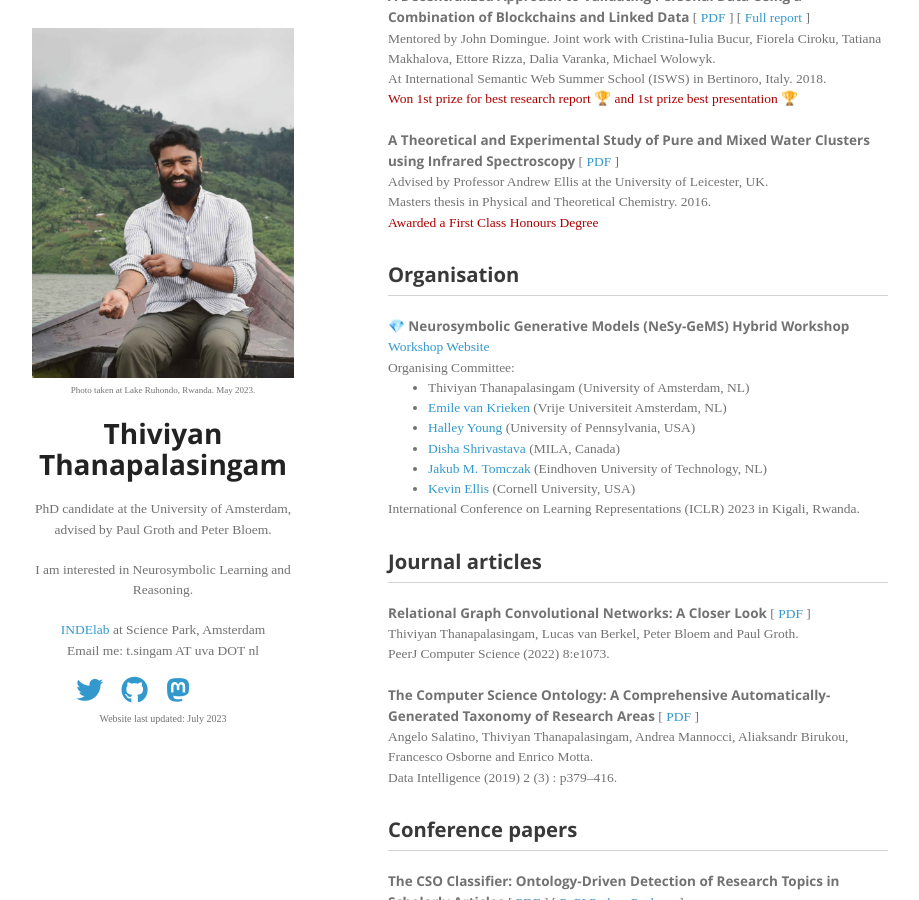
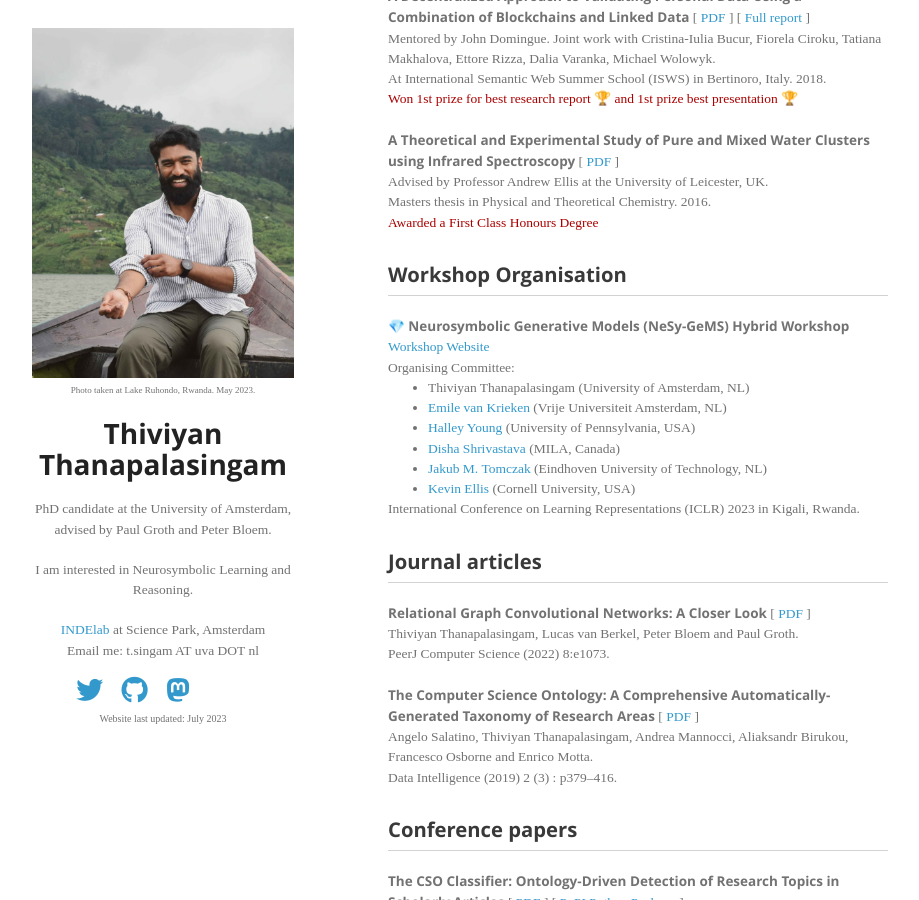
Before and after one commit to thiviyanT/website, a Jekyll site: the page built from index.html, in a window 1280 px wide and 900 px high, scrolled down 1088 px. Shown: the whole window, without its empty margins (182-1101 px from the left). Built offline with Jekyll 4.4.1, drawn with Linux system fonts in a browser that asks for light colours; nearby versions of some CDN libraries; some web fonts are replaced; the list of posts is cut into pages by our own code; a style sheet for code colours, icons or effects is not loaded.

Commit message:
Update index.html

```diff
--- a/index.html
+++ b/index.html
@@ -62,7 +62,7 @@ title: "Thiviyan Thanapalasingam"
     {%- endif -%}
 
     {%- if site.organisations -%}
-    <h2 class="heading-text">Organisation</h2>
+    <h2 class="heading-text">Workshop Organisation</h2>
         {% assign ordered_organisations = site.organisations | sort: 'pub_year' | reverse %}
         {% for organisation in ordered_organisations %}
             <p class="no-margin">
```
